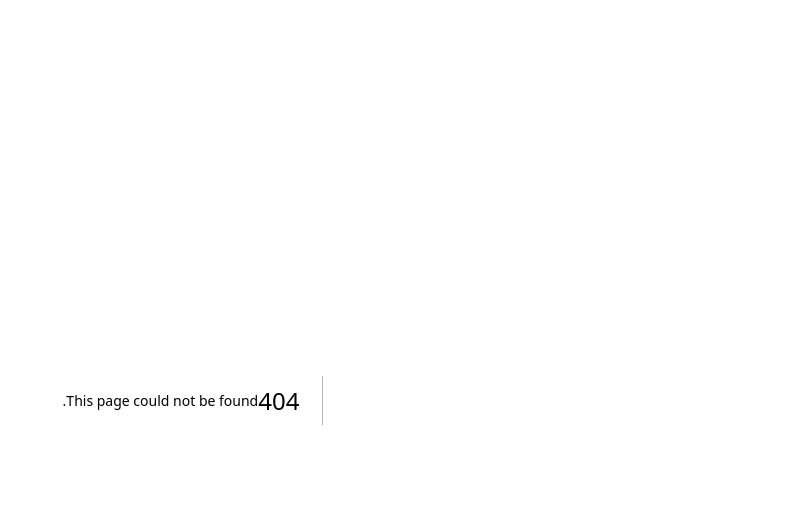
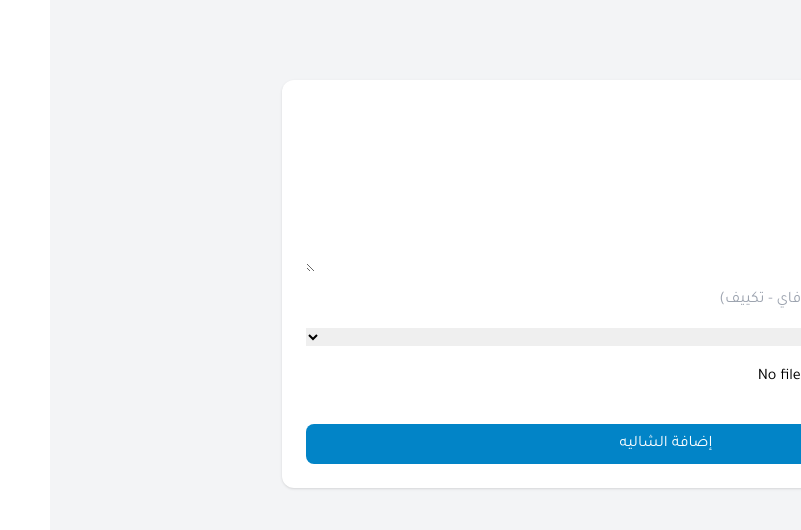
Before and after one commit to kajo4209/saasmoodstay, a Next.js app: page /dashboard/chalets in a window 1280 px wide. Before the commit this address had no page. Shown: the top 530 px of the page, without its empty margins (479-1280 px from the left). Built offline with nearby package versions, Linux system fonts and the light colour scheme; a web font is replaced by a local one.

Commit message:
بسم الله

```diff
--- /dev/null
+++ b/src/app/dashboard/chalets/page.tsx
@@ -0,0 +1,159 @@
+"use client";
+
+import { useState } from "react";
+
+export default function ChaletsPage() {
+  const [form, setForm] = useState({
+    name: "",
+    price: "",
+    rooms: "",
+    description: "",
+    features: "",
+    type: "family",
+  });
+
+  const [images, setImages] = useState<File[]>([]);
+  const [preview, setPreview] = useState<string[]>([]);
+
+  // 📸 رفع الصور
+  const handleImages = (e: any) => {
+    const files = Array.from(e.target.files) as File[];
+
+    setImages(files);
+
+    const previewUrls = files.map((file) =>
+      URL.createObjectURL(file)
+    );
+
+    setPreview(previewUrls);
+  };
+
+  // 📝 إرسال البيانات
+  const handleSubmit = async (e: any) => {
+    e.preventDefault();
+
+    const data = new FormData();
+
+    data.append("name", form.name);
+    data.append("price", form.price);
+    data.append("rooms", form.rooms);
+    data.append("description", form.description);
+    data.append("features", form.features);
+    data.append("type", form.type);
+
+    images.forEach((img) => {
+      data.append("images", img);
+    });
+
+    await fetch("/api/chalets", {
+      method: "POST",
+      body: data,
+    });
+
+    alert("تمت الإضافة ✅");
+  };
+
+  return (
+    <div className="max-w-3xl">
+      <h1 className="text-2xl font-bold mb-6">
+        نظام إدارة الشاليهات
+      </h1>
+
+      <form
+        onSubmit={handleSubmit}
+        className="flex flex-col gap-4 bg-white p-6 rounded-xl shadow"
+      >
+        {/* اسم */}
+        <input
+          placeholder="اسم الشاليه"
+          className="input"
+          onChange={(e) =>
+            setForm({ ...form, name: e.target.value })
+          }
+        />
+
+        {/* السعر */}
+        <input
+          type="number"
+          placeholder="سعر الليلة"
+          className="input"
+          onChange={(e) =>
+            setForm({ ...form, price: e.target.value })
+          }
+        />
+
+        {/* الغرف */}
+        <input
+          type="number"
+          placeholder="عدد الغرف"
+          className="input"
+          onChange={(e) =>
+            setForm({ ...form, rooms: e.target.value })
+          }
+        />
+
+        {/* الوصف */}
+        <textarea
+          placeholder="وصف الشاليه"
+          className="input"
+          onChange={(e) =>
+            setForm({
+              ...form,
+              description: e.target.value,
+            })
+          }
+        />
+
+        {/* المميزات */}
+        <input
+          placeholder="المميزات (مثال: حمام سباحة - واي فاي - تكييف)"
+          className="input"
+          onChange={(e) =>
+            setForm({
+              ...form,
+              features: e.target.value,
+            })
+          }
+        />
+
+        {/* النوع */}
+        <select
+          className="input"
+          onChange={(e) =>
+            setForm({ ...form, type: e.target.value })
+          }
+        >
+          <option value="family">عائلات</option>
+          <option value="youth">شباب</option>
+        </select>
+
+        {/* الصور */}
+        <div>
+          <label className="font-semibold">
+            رفع الصور
+          </label>
+          <input
+            type="file"
+            multiple
+            onChange={handleImages}
+          />
+        </div>
+
+        {/* preview */}
+        <div className="flex gap-2 flex-wrap">
+          {preview.map((img, i) => (
+            <img
+              key={i}
+              src={img}
+              className="w-24 h-24 object-cover rounded"
+            />
+          ))}
+        </div>
+
+        <button className="bg-sky-600 text-white py-2 rounded-lg">
+          إضافة الشاليه
+        </button>
+      </form>
+    </div>
+  );
+}
--- /dev/null
+++ b/src/app/dashboard/layout.tsx
@@ -0,0 +1,49 @@
+"use client";
+
+import Link from "next/link";
+import { usePathname } from "next/navigation";
+
+export default function DashboardLayout({
+  children,
+}: {
+  children: React.ReactNode;
+}) {
+  const pathname = usePathname();
+
+  const links = [
+    { href: "/dashboard/chalets", label: "إدارة الشاليهات" },
+    { href: "/dashboard/reports", label: "التقارير" },
+  ];
+
+  return (
+    <div className="flex min-h-screen">
+
+      {/* Sidebar */}
+      <aside className="w-64 bg-gray-900 text-white p-5">
+        <h2 className="text-xl font-bold mb-6">Dashboard</h2>
+
+        <ul className="space-y-3">
+          {links.map((link) => (
+            <li key={link.href}>
+              <Link
+                href={link.href}
+                className={`block px-3 py-2 rounded-lg transition ${
+                  pathname === link.href
+                    ? "bg-sky-600"
+                    : "hover:bg-gray-800"
+                }`}
+              >
+                {link.label}
+              </Link>
+            </li>
+          ))}
+        </ul>
+      </aside>
+
+      {/* Content */}
+      <main className="flex-1 p-6 bg-gray-100">
+        {children}
+      </main>
+    </div>
+  );
+}
--- /dev/null
+++ b/src/app/dashboard/page.tsx
@@ -0,0 +1,25 @@
+export default function DashboardPage() {
+  return (
+    <div>
+      <h1 className="text-2xl font-bold mb-4">لوحة التحكم</h1>
+
+      <div className="grid grid-cols-1 md:grid-cols-2 gap-4">
+
+        <div className="bg-white p-5 rounded-xl shadow">
+          <h2 className="text-lg font-semibold">إدارة الشاليهات</h2>
+          <p className="text-gray-600 mt-2">
+            إضافة، تعديل، وحذف الشاليهات
+          </p>
+        </div>
+
+        <div className="bg-white p-5 rounded-xl shadow">
+          <h2 className="text-lg font-semibold">التقارير</h2>
+          <p className="text-gray-600 mt-2">
+            عرض الإحصائيات والبيانات
+          </p>
+        </div>
+
+      </div>
+    </div>
+  );
+}
--- /dev/null
+++ b/src/app/dashboard/reports/page.tsx
@@ -0,0 +1,54 @@
+"use client";
+
+import { useEffect, useState } from "react";
+
+export default function ReportsPage() {
+  const [data, setData] = useState<any>(null);
+
+  useEffect(() => {
+    fetch("/api/reports")
+      .then((res) => res.json())
+      .then(setData);
+  }, []);
+
+  if (!data) return <p>Loading...</p>;
+
+  return (
+    <div>
+      <h1 className="text-2xl font-bold mb-6">لوحة الإحصائيات</h1>
+
+      <div className="grid grid-cols-1 md:grid-cols-3 gap-4">
+
+        {/* عدد الحجوزات */}
+        <div className="bg-white p-5 rounded-xl shadow">
+          <h2 className="text-lg font-semibold">عدد الحجوزات</h2>
+          <p className="text-2xl mt-2">{data.totalBookings}</p>
+        </div>
+
+        {/* الإيرادات */}
+        <div className="bg-white p-5 rounded-xl shadow">
+          <h2 className="text-lg font-semibold">الإيرادات</h2>
+          <p className="text-2xl mt-2">
+            {data.revenue} جنيه
+          </p>
+        </div>
+
+        {/* الأكثر طلبًا */}
+        <div className="bg-white p-5 rounded-xl shadow">
+          <h2 className="text-lg font-semibold">
+            الشاليهات الأكثر طلبًا
+          </h2>
+
+          <ul className="mt-2 space-y-2">
+            {data.topChalets.map((c: any, i: number) => (
+              <li key={i}>
+                شاليه #{c.chaletId} - {c._count} حجز
+              </li>
+            ))}
+          </ul>
+        </div>
+
+      </div>
+    </div>
+  );
+}
```
